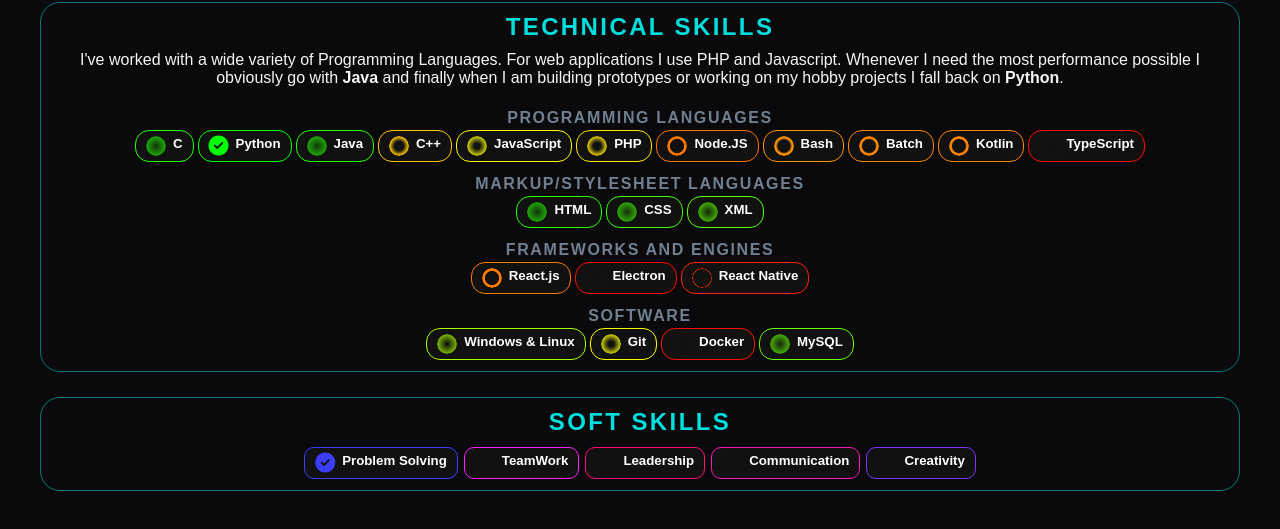
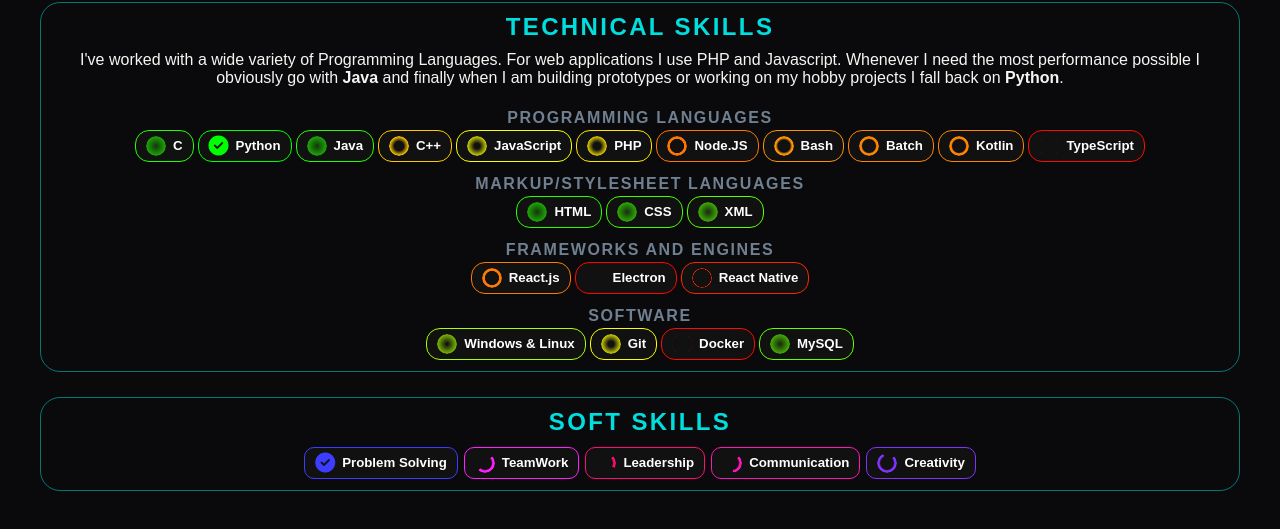
Before and after one commit to Vidhush-920/Portfolio-VidhushThamil, a plain HTML site: page Index.html in a window 1280 px wide. Shown: the part 2231-2760 px from the top of the page. Drawn offline with nearby package versions, Linux system fonts and the light colour scheme; a web font is replaced by a local one.

Commit message:
Update Style.css
Resolved Error in Soft Skill Pies.
Adjusted elements inside Skill tag to align center.

```diff
--- a/Style.css
+++ b/Style.css
@@ -402,14 +402,12 @@ button {
 .skill-row {
 	margin: 0 0 10px;
 	padding: 0;
-	/* padding-bottom: 0; */
 	display: flex;
 	flex-wrap: wrap;
 	flex-direction: column;
 	text-align: center;
 	justify-content: center;
 	align-items: center;
-	/* width: auto; */
 }
 
 .skill-row h4 {
@@ -437,9 +435,10 @@ button {
 	padding: 0px 5px;
 	margin: 1px 2px;
 	display: inherit;
+	align-items: center;
 	-webkit-border-radius: 5px;
 	-moz-border-radius: 5px;
-	border-radius: 14px;
+	border-radius: 5px;
 	border: 1px solid var(--c);
 	text-transform: none;
 	cursor: default;
@@ -478,9 +477,9 @@ button {
 }
 
 .pie {
-  --w: 20px;
   --p: calc(var(--pb) + 28.4601837);
-  width: var(--w);
+  width: 20px;
+  height: fit-content;
   aspect-ratio: 1;
   display: inline-grid;
   margin: 5px 2px 5px 5px;
@@ -510,7 +509,7 @@ button {
 .soft .pie:before{
 	background: conic-gradient(var(--c) calc(var(--pb)*1%),#0000 0);
 	-webkit-mask-image: radial-gradient(circle,rgb(0, 0, 0, 0) 45%,#000 55%);
-	mask-image:radial-gradient(circle,rgb(0, 0, 0, 0) 75%,#000 25%);
+	mask-image:radial-gradient(circle,rgb(0, 0, 0, 0) 45%,#000 55%);
 	transform: rotate(45deg);
 }
 
```
